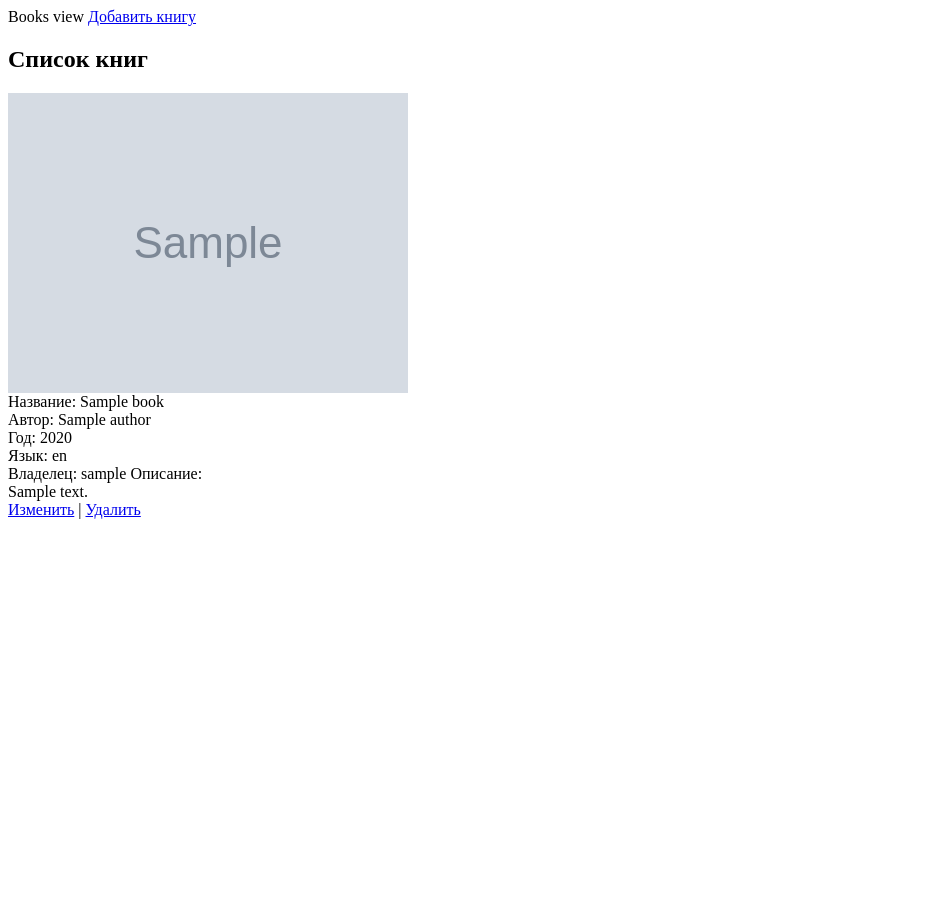
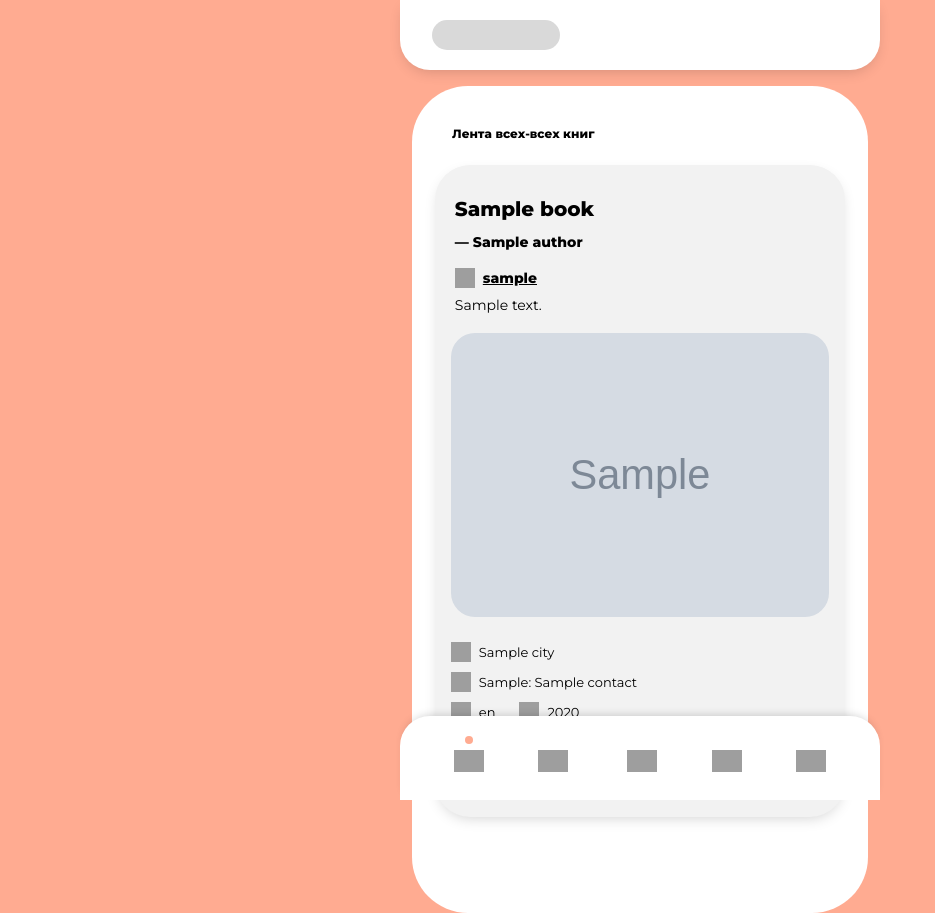
Before and after one commit to cyber-tatarin/booka, a Django app: template books/templates/books/books.html in a window 1280 px wide. Shown: the whole page, without its empty margins (0-935 px from the left). Before the commit the page ends 519 px from the top, so only its background shows below. Run offline with Django 3.2, Linux system fonts and the light colour scheme; tables that the repository leaves empty hold one stand-in row (values such as "Sample post"); the template is opened without the code that fills it: values that come from a table or form of the project are taken from there, most other values are stand-ins (such as "Sample title", 1, 10 or a date in 2020); grey boxes marked "Sample" are stand-in pictures; some libraries are stand-ins or nearby versions; grey boxes are pictures that could not be loaded.

Commit message:
books list view mobile version added

```diff
--- a/booka/templates/lh/base.html
+++ b/booka/templates/lh/base.html
@@ -1,5 +1,6 @@
 <!DOCTYPE html>
 <html lang="en">
+{% load static %}
 <head>
     <style>
 button {
--- a/books/templates/books/books.html
+++ b/books/templates/books/books.html
@@ -1,34 +1,106 @@
-{% block title %} Books view {% endblock %}
+<!DOCTYPE html>
+{% load static %}
+{% block content %}
+<html lang="en">
 
-{% block content %}
-    <a href="{% url 'books:book-create' type %}" >Добавить книгу</a>
-    <h2>Список книг</h2>
 
-    {% for book in book_list %}
-       {% if book.image %}
-<img src="{{MEDIA_URL}}{{book.image}}"><br>
-        {% endif %}
-        Название: {{ book.name }}<br>
+<head>
+    <meta charset="UTF-8">
+    <meta http-equiv="X-UA-Compatible" content="IE=edge">
+    <meta name="viewport" content="width=device-width, initial-scale=1.0">
+    <link rel="stylesheet" href="css/normalize.css">
+    <link rel="preconnect" href="https://fonts.googleapis.com">
+    <link rel="preconnect" href="https://fonts.gstatic.com" crossorigin>
+    <link rel="preconnect" href="https://fonts.googleapis.com">
+    <link rel="preconnect" href="https://fonts.googleapis.com">
+    <link rel="preconnect" href="https://fonts.gstatic.com" crossorigin>
+    <link href="https://fonts.googleapis.com/css2?family=Montserrat:wght@400,700;800&display=swap" rel="stylesheet">
+    <link rel="stylesheet" href="{% static 'css/style.css' %}">
+    <title>Document</title>
+</head>
 
-        Автор:
+<body>
+    <header class="header">
+        <div class="container">
+            <div class="common-rectangle">
+                <div class="rectangle-main"></div>
+            </div>
 
-        {% for author in book.authors.all %}
-        {{ author.name }} <br>
 
-        {% endfor %}
+        <div class="main-content-book">
+            <p class="lenta">Лента всех-всех книг </p>
 
-        Год: {{ book.year }}<br>
-        Язык: {{ book.language }}<br>
-        Владелец: {{ book.owner.username }}
-        Описание: <br>
-        {{ book.description }}<br>
-        {% if current_user.id == book.owner.id %}
-        <a href="{% url 'books:book-update' book.id %}" >Изменить</a> | <a href="{% url 'books:book-delete' book.id %}" >Удалить</a><br>
+    {% for book, contact in book_list %}
+        <section>
+            <div class="book-container">
+                <div class="book-attributes">
+                    <p class="caption">{{book.name}}</p>
+                    <p class="authors">
+                        {% for author in book.authors.all %}
+                        — {{author.name}}
+                        {% endfor %}
+                    </p>
+                    <div class="info1">
+                        <img class="icon1" src="{{MEDIA_URL}}images/user.png">
+                        <span class="profile-name">{{book.owner.username}}</span>
 
-        {% else %}
-        <a href="{% url 'notification:notif-create' book.owner.id book.id %}"> Запросить книгу </a>
+                    </div>
+                    {% if book.description %}
+                    <p class="comment">{{book.description}}</p>
+                    {% endif %}
+                    {% if book.image %}
+                    <div class="book-photo">
+                        <img class="book-image" src="{{MEDIA_URL}}{{book.image}}">
+                    </div>
+                    {% endif %}
+                    <div class="books-icons">
+                        {% if book.city %}
+                        <div class="info2"><img class="icon2" src="{{MEDIA_URL}}images/placeholder.png"><span class="description">{{book.city}}</span></div>
+                        {% else %}
+                        <div class="info2"><img class="icon2" src="{{MEDIA_URL}}images/placeholder.png"><span class="description">Не указано</span></div>
+                        {% endif %}
+                        {% if contact %}
+                        <div class="info3"><img class="icon3" src="{{MEDIA_URL}}images/smartphone.png"><span class="description">{{contact.contact_type}}: {{contact.contact}}</span></div>
+                        {% else %}
+                        <div class="info3"><img class="icon3" src="{{MEDIA_URL}}images/smartphone.png"><span class="description">Не указано</span></div>
+                        {% endif %}
+                        <div class="info4"><img class="icon4" src="{{MEDIA_URL}}images/chat.png"><span class="description">{{book.language}}</span>
+                            {% if book.year %}
+                            <img class="icon5" src="{{MEDIA_URL}}images/folder.png"><span class="description">{{book.year}}</span>
+                            {% else %}
+                            <img class="icon5" src="{{MEDIA_URL}}images/folder.png"><span class="description">Не указано</span>
+                            {% endif %}
+                        </div>
+                    </div>
+                    {% if current_user != book.owner %}
+                <button class="button-add">
+                        <p class="button-p">Запросить книгу через сайт</p>
+                </button>
+                    {% endif %}
+                </div>
 
-        {% endif %}
-    {% endfor %}
+            </div>
+        </section>
+{% endfor %}
+
+        </div>
+
+        <div class="bottom-rectangle">
+
+            <div class="home-with-point">
+                <div class="point-home "> </div>
+                <a class="home-icon" href="lenta_mob.html" ><img class="img-icons" src="{{MEDIA_URL}}images/home-page.png" ></a>
+            </div>
+            <a class="search-icon" href="poisk_s_zaprosom.html" ><img class="img-icons" src="{{MEDIA_URL}}images/search.png" ></a>
+            <a class="mail-icon" href="moi_zaprosu_get.html" ><img class="img-icons" src="{{MEDIA_URL}}images/mail.png" ></a>
+            <a href="moi_zaprosu.html" ><img class="img-icons" src="{{MEDIA_URL}}images/bookmark.png" ></a>
+            <a href="#" ><img class="img-icons" src="{{MEDIA_URL}}images/user.png" ></a>
+
+        </div>
+
+        </div>
+    </header>
+</body>
+</html>
 
 {% endblock %}
--- a/profile_app/urls.py
+++ b/profile_app/urls.py
@@ -6,8 +6,8 @@ from .views import ProfileBooksView, ProfileUpdateView, SettingsView, ContactCre
     UserPasswordChangeDoneView, TechnicalSupportView
 
 
+app_name = 'profile_app'
 
-app_name = 'profile_app'
 urlpatterns = [
 
     path('books/<int:pk>', ProfileBooksView.as_view(), name='books-profile'),
--- /dev/null
+++ b/static/css/style.css
@@ -0,0 +1,559 @@
+* {
+    margin: 0;
+    padding: 0;
+    box-sizing: border-box;
+   }
+
+::-webkit-scrollbar {
+    width: 0;
+}
+
+.container {
+    height: 100%;
+    margin: 0 auto;
+    display: block;
+    max-width: 480px;
+    /* width: 480px;  */
+    background: #FFAB91;
+    /* padding-bottom: 50px; */
+
+}
+
+body {
+    font-family: 'Montserrat', sans-serif;
+    height: 100%;
+    background-color: #FFAB91;
+    overflow-x: hidden;
+}
+
+.common-rectangle{
+    /* position: fixed; */
+    margin: auto;
+    position: relative;
+    width: 100%;
+    height: 70px;
+    background: #FFFFFF;
+    border-radius: 0px 0px  30px 30px;
+    box-shadow: none;
+    margin-bottom: 16px;
+    box-shadow: 0 5px 15px -5px rgba(0, 0, 0, 0.2);
+}
+
+.rectangle-main {
+    position: absolute;
+    width: 26.6%;
+    height: 30px;
+    background: #D9D9D9;
+    border-radius: 15px 15px 15px 15px;
+    margin-left: 32px;
+    margin-top: 20px;;
+    margin-bottom: 30px;
+    box-shadow: none;
+
+}
+
+.search{
+    position: relative;
+    width: 95%;
+    height: 90px;
+    background: #FFFFFF;
+    border-radius: 90px;
+    margin: auto;
+    box-shadow: none;
+    margin-bottom: 16px;
+}
+
+.inner-search{
+    position: absolute;
+    top: 50%;
+    left: 50%;
+    transform: translate(-50%, -50%);
+    width: 91%;
+    height: 50px;
+    background: #FFFFFF;
+    border: solid #000000;
+    border-radius: 86px;
+    border-width: 3px;
+    margin: auto;
+    box-shadow: none;
+
+}
+
+form {
+   position: relative;
+    width: 200px;
+    background: #A3D0C3;
+  }
+  input {
+    border: none;
+    outline: none;
+    background: transparent;
+  }
+
+  .button-search{
+    border: none;
+    outline: none;
+    background: transparent;
+  }
+
+  input {
+    height: 42px;
+    padding-left: 15px;
+  }
+  .button-search {
+    position: absolute;
+    width: 26px;
+    height: 26px;
+    background: #000000;
+    border-radius: 26px;
+    margin: auto;
+    top: 32px;
+    right: 32px;
+    cursor: pointer;
+  }
+
+  .get-post-a{
+    text-decoration: none;
+    cursor: pointer;
+    color:#000000
+  }
+
+  input:invalid:required {
+    border: 3px solid black;
+  }
+
+  input:valid {
+    transition: 0.3s;
+    border: 3px solid #fdd0c2;
+  }
+
+  button:hover{
+    transition: 0.3s;
+    background-color:  #FFAB91;
+  }
+
+.main-content-book{
+    padding-bottom:76px;
+    margin: auto;
+    width: 95%;
+    height: 100%;
+    background: #FFFFFF;
+    border-radius:56px;
+
+}
+
+/* .options-button{
+    margin-top: 200px;
+} */
+
+.author-name{
+    margin-bottom: 10px;
+    font-style: normal;
+    font-weight: 700;
+    font-size: 24px;
+    line-height: 139.9%;
+}
+
+.book-description{
+    font-style: normal;
+    font-weight: 400;
+    font-size: 12px;
+    line-height: 15px;
+}
+
+.main-content-search{
+    padding-bottom:76px;
+    margin: auto;
+    width: 95%;
+    height: 670px;
+    background: #FFFFFF;
+    border-radius: 56px;
+
+}
+
+.greeting-container{
+    padding: 40px 0px 0px 40px;
+}
+
+.greeting{
+font-style: normal;
+font-weight: 600;
+font-size: 12px;
+line-height: 15px;
+}
+
+.lets-try{
+    max-width: 350px;
+    width: 95%;
+    font-style: normal;
+    margin-top: 40px;
+    font-weight: 700;
+    font-size: 32px;
+    line-height: 39px;
+    color: rgba(0, 0, 0, 0.4);;
+}
+
+.profile-info{
+    padding: 20px 20px 0px 20px;
+    padding-bottom: 76px;
+    margin: auto;
+    width: 95%;
+    height: 240px;
+    background: #ffffff;
+    border-radius: 35px;
+    padding-top: 20px;
+    margin-bottom: 16px;
+
+
+}
+
+
+
+.profile-info-inner{
+    display: flex;
+    align-items: center;
+    justify-content: space-between;
+    flex-direction: row;
+    margin-bottom: 20px;
+}
+
+.nav-bar{
+    display: flex;
+    align-items: center;
+    justify-content: space-around;
+    margin-bottom: 10px;
+}
+
+.profile-inner-photo{
+    width: 130px;
+    height: 130px;
+    background: #D9D9D9;
+    border-radius: 65px;
+}
+
+.profile-inner-content{
+    margin-left: 20px;
+}
+.bottom-rectangle{
+    padding-top: 10px;
+    margin: auto;
+    position: relative;
+    /* padding: 0% 2% 0% 2%; */
+    display: flex;
+    align-items: center;
+    justify-content: space-evenly;
+    position: fixed;
+    bottom:0px;
+    max-width: 480px;
+    width: 100%;
+    height: 84px;
+    background: #FFFFFF;
+    border-radius: 30px 30px  0px 0px;
+    box-shadow: 0 -5px 10px -5px rgba(0, 0, 0, 0.2);
+
+}
+
+.img-icons {
+    max-width: 30px;
+    max-height: 30px;
+}
+
+a:hover{
+    transition: 0.2s;
+    background-color: #fdd0c2;
+    border-radius: 10px;
+    box-shadow: 0 0 25px 5px #FFAB91;
+}
+
+.home-with-point,.search-with-point,.mail-with-point,.get-with-icon,.post-with-icon,.medal-with-point,.book-with-point,.contacts-with-point,.list-with-point{
+    display: flex;
+    align-items: center;
+    justify-content:space-between;
+    flex-direction: column;
+    margin-bottom: 14px;
+}
+
+.get-with-icon,.post-with-icon{
+    margin-bottom: 0px;
+}
+
+.point-home,.point-search,.point-mail,.point-get,.point-post,.point-medal,.point-book,.point-contacts,.point-list{
+    margin-bottom: 6px;
+    height: 8px;
+    width: 8px;
+    top:10px;
+    background: #FFAB91;
+    border-radius: 10px;
+}
+
+.point-get,.point-post{
+    margin-top: 0px;
+}
+
+.point-post-hover{
+    background: #ffffff;;
+}
+
+.point-get-hover{
+    background: #ffffff;;
+}
+
+.contacts-hide,.list-hide{
+    background: #ffffff;;
+
+}
+
+.home-icon,.search-icon,.mail-icon,.get-icon,.post-icon,.medal-icon,.book-icon,.contacts-icon,.list-icon{
+    position: relative;
+}
+
+.search-icon{
+    margin-right: 5px;
+}
+
+.lenta{
+    padding: 40px 0px 24px  40px;
+    font-weight: 600;
+    font-size: 12px;
+    line-height: 15px;
+
+}
+
+.two-buttons{
+display: flex;
+/* align-items: center; */
+justify-content: space-between;
+}
+
+.change-button,.delete-button{
+    margin-top: 5px;
+    background-color: #F2F2F2;
+    width: 48.8%;
+    height: 50px;
+    border: 2px solid #000000;
+    border-radius: 86px;
+    font-size: 25px;
+    font-weight: bold;
+    color: #000000;
+}
+
+.add-to-wishlist,.profile-inner-button{
+    margin: 0px 0px 28px 20px;
+    margin-left: 5%;
+    background-color: #ffffff;
+    width: 90%;
+    height: 50px;
+    border: 2px solid #000000;
+    border-radius: 86px;
+    font-size: 25px;
+    font-weight: bold;
+    color: #000000;
+}
+
+.get,.post{
+    text-align: center;
+}
+
+.get-post{
+    display: flex;
+    align-items: center;
+    justify-content: space-between;
+    padding: 30px 40px 24px 40px;
+    font-weight: 600;
+    font-size: 14px;
+    line-height: 15px;
+}
+
+.book-container{
+    margin: auto;
+    height: 100%;
+    padding-bottom: 20px;
+    width: 90%;
+    background: #F2F2F2;
+    border-radius: 35px;
+    box-shadow: 0 5px 15px -5px rgba(0, 0, 0, 0.2);
+    margin-bottom: 20px;
+
+}
+
+.book-attributes{
+    padding: 32px 16px 0px 16px;
+
+
+}
+
+.caption,.authors,.icon1,.comment{
+    margin-left: 4px;
+}
+
+.books-icons{
+    /* margin:0 auto; */
+   /* margin-left: 8%;*/
+    margin-top: 20px;
+    margin-bottom: 20px;
+}
+
+.book-image{
+    margin-top: 20px;
+    /* position: absolute; */
+    /* margin: auto; */
+    width: 100%;
+    /* height: 90%; */
+    border-radius: 24px;
+    object-fit: cover;
+}
+
+.icon1,.icon2,.icon3,.icon4,.icon5{
+    margin-right: 8px;
+    width: 20px;
+    height: 20px;
+}
+
+.info1,.info2,.info3,.info4{
+    display: flex;
+    align-items: center;
+    line-height: 20px;
+    margin-bottom: 10px;
+
+}
+
+.caption{
+    max-width: 360px;
+    font-style: normal;
+    font-weight: 800;
+    font-size: 20px;
+    line-height: 24px;
+    margin-bottom: 12px;
+}
+
+.date{
+    position: absolute;
+    margin-top: 3px;
+    margin-left: 150px;
+    padding-right: 34px;
+    font-weight: 400;
+    font-size: 10px;
+    line-height: 139.9%;
+}
+
+.info3-margin{
+    margin-left: 3.5px;
+}
+
+.conteiner-for-authors{
+    width: 380px;
+    height: 20px;
+    background:#A3D0C3;
+}
+
+
+.authors{
+    font-style: normal;
+    font-weight: 700;
+    font-size: 14px;
+    margin-bottom: 16px;
+    line-height: 139.9%;
+}
+
+.profile-name{
+    font-style: normal;
+font-weight: 700;
+font-size: 14px;
+line-height: 139.9%;
+    text-decoration-line: underline;
+}
+
+.name-for-fonts{
+    font-weight: 700;
+    font-size: 14px;
+    line-height: 139.9%;
+}
+
+.info3-fonts{
+    font-weight: 700;
+    font-size: 14px;
+    line-height: 139.9%;
+}
+
+.comment{
+    font-style: normal;
+    font-weight: 400;
+    font-size: 14px;
+    line-height: 15px;
+}
+
+.comment-fonts{
+    margin-top: 20px;
+    margin-bottom: 20px;
+}
+
+.icon5{
+    margin-left: 24px;
+}
+
+.description{
+    font-style: normal;
+font-weight: 400;
+font-size: 13px;
+}
+
+.button-add {
+    margin-top: 5px;
+    background-color: #F2F2F2;;
+    width: 100%;
+    height: 50px;
+    border: 2px solid #000000;
+    border-radius: 86px;
+    font-size: 25px;
+    font-weight: bold;
+    color: #000000;
+
+}
+
+.button-p,.profile-inner-button{
+    font-style: normal;
+    font-weight: 700;
+    font-size: 10px;
+    line-height: 139.9%;
+
+text-align: center;
+}
+
+
+.button-add:hover {
+    transition: 0.2s;
+	background-color: #A3D0C3;
+    cursor: pointer;
+}
+
+.options-button{
+    margin:0px 0px 0px 0px;
+    width: 100%;
+}
+
+.nav-content{
+    margin-top: 10px;
+    font-weight: 600;
+font-size: 12px;
+line-height: 15px;
+    /* padding: 20px 0px 24px 0px; */
+}
+
+.point-list,.point-book,.point-contacts{
+    margin-top: 30px;
+    margin-bottom: 0px;
+}
+
+.list-icon,.book-icon,.contacts-icon{
+    text-decoration: none;
+    color: #000000;
+}
+
+/* @media (max-width: 480px){
+    .container{
+       width: 100vw;
+        height: 100%;
+    margin: auto;
+    display: block;
+    }
+} */
--- a/users/models.py
+++ b/users/models.py
@@ -13,7 +13,7 @@ class Cities(models.Model):
 class User(AbstractUser):
     email = models.EmailField(null=True, blank=False, unique=True)
     photo = ResizedImageField(size=[500, 500], crop=['middle', 'center'], quality=99,
-                              blank=True, null=True, upload_to='images')
+                              blank=False, null=True, upload_to='images')
     bio = models.CharField(max_length=200, null=True, blank=True)
     city = models.ForeignKey(Cities, on_delete=models.SET_NULL, null=True)
 
```
Also changed, not shown: booka/settings.py (+4 -4 lines), books/views.py (+10 -1 lines), profile_app/views.py (+7 -5 lines).
